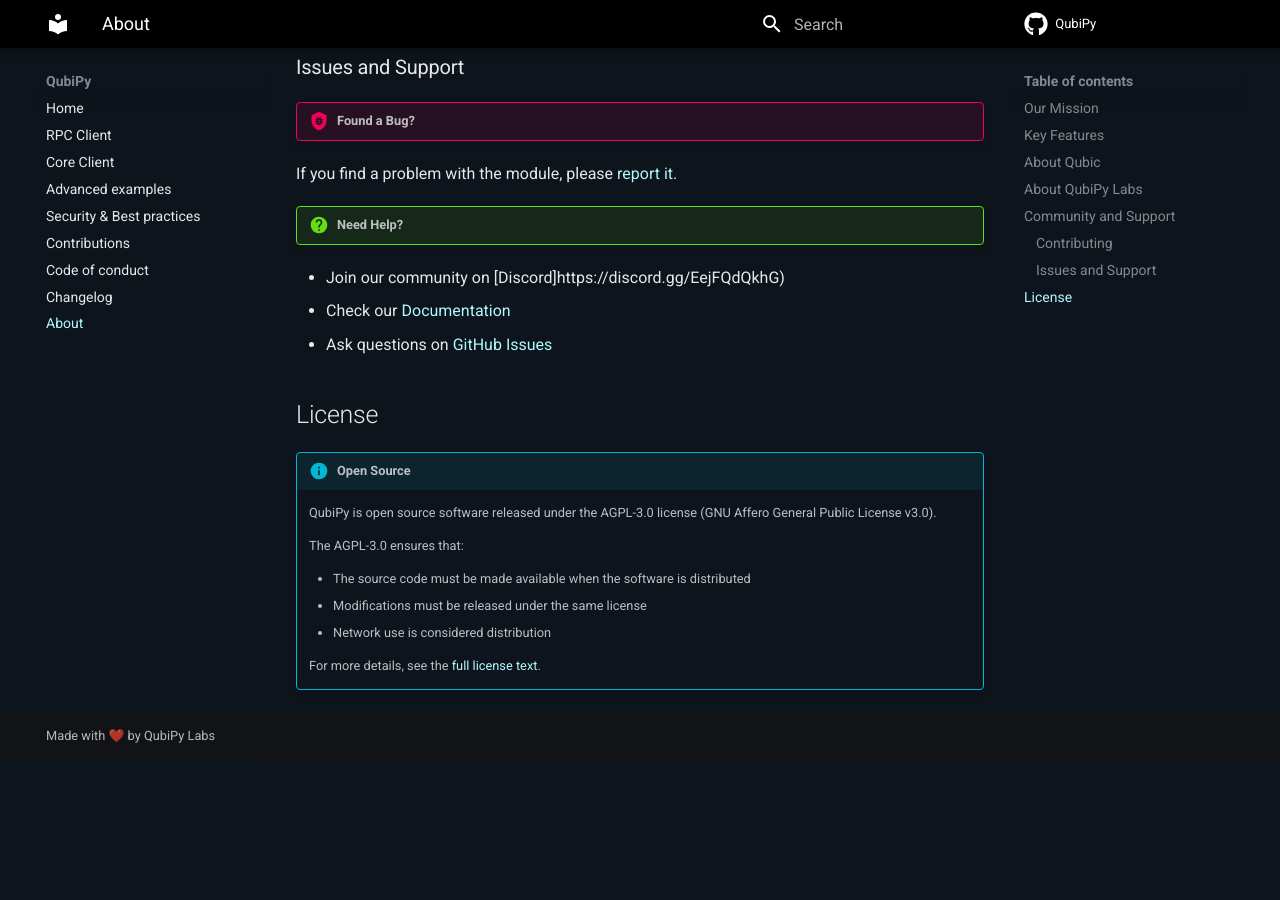
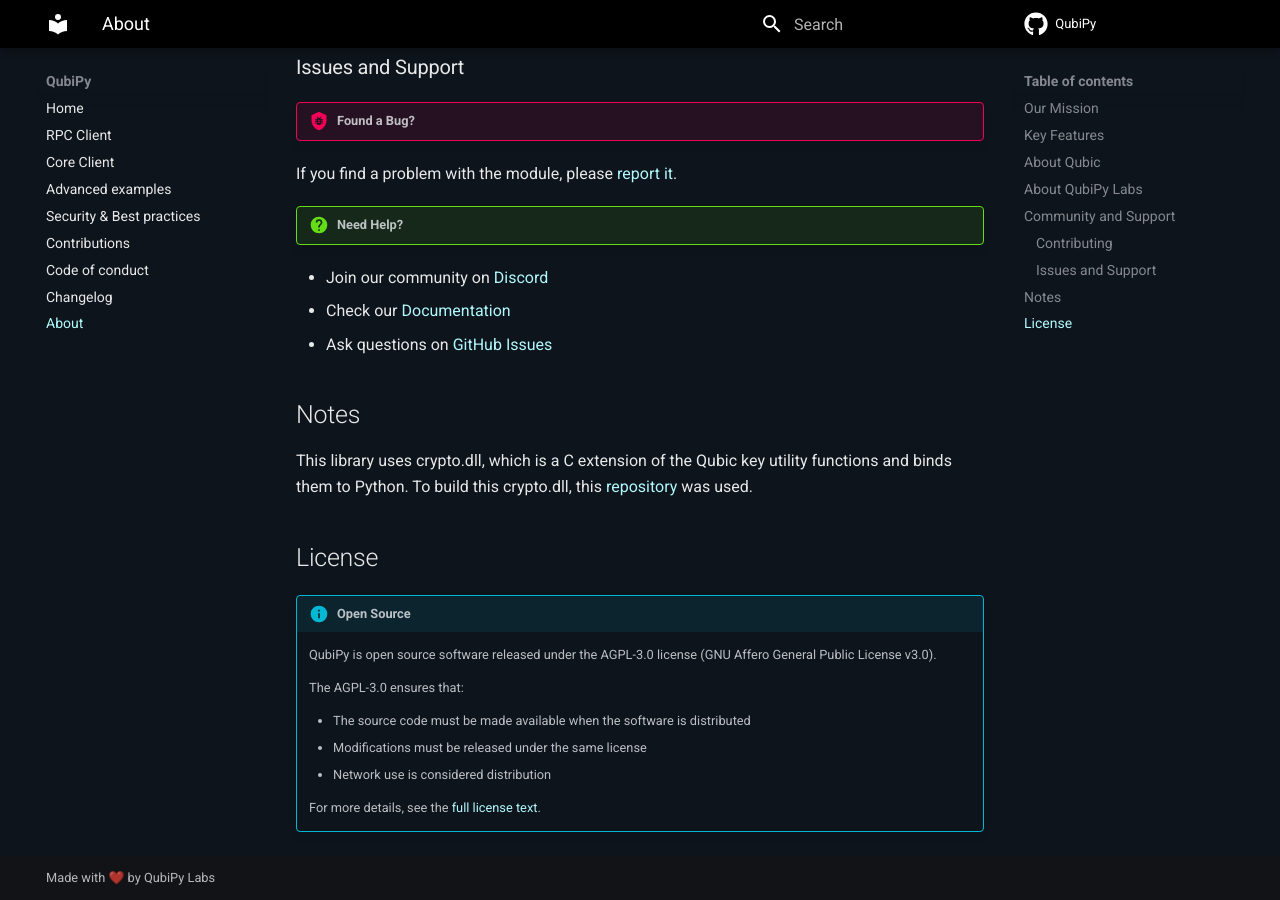
Before and after one commit to QubiPy-Labs/QubiPy, an MkDocs documentation site: the page built from docs/about.md, in a window 1280 px wide and 900 px high, scrolled down 1815 px. Built offline with MkDocs 1.6.1 and Material for MkDocs 9.7.7, drawn with Linux system fonts in a browser that asks for light colours; comment, search, counter and statistics services are not loaded; before the commit the page ends 2573 px from its top, so only the background shows below that.

Commit message:
docs: fix discord link & add useful notes

```diff
--- a/docs/about.md
+++ b/docs/about.md
@@ -56,9 +56,12 @@ Check our [Contributing Guidelines](contributing.md) for more details.
    If you find a problem with the module, please [report it](https://github.com/QubiPy-Labs/QubiPy/issues).
 
 !!! question "Need Help?"
-   - Join our community on [Discord]https://discord.gg/EejFQdQkhG)
+   - Join our community on [Discord](https://discord.gg/EejFQdQkhG)
    - Check our [Documentation](https://qubipy.readthedocs.io)
    - Ask questions on [GitHub Issues](https://github.com/QubiPy-Labs/QubiPy/issues)
+
+## Notes
+This library uses crypto.dll, which is a C extension of the Qubic key utility functions and binds them to Python. To build this crypto.dll, this [repository](https://github.com/serendipity-seeker/key-utils-binding) was used.
 
 ## License
 
```
